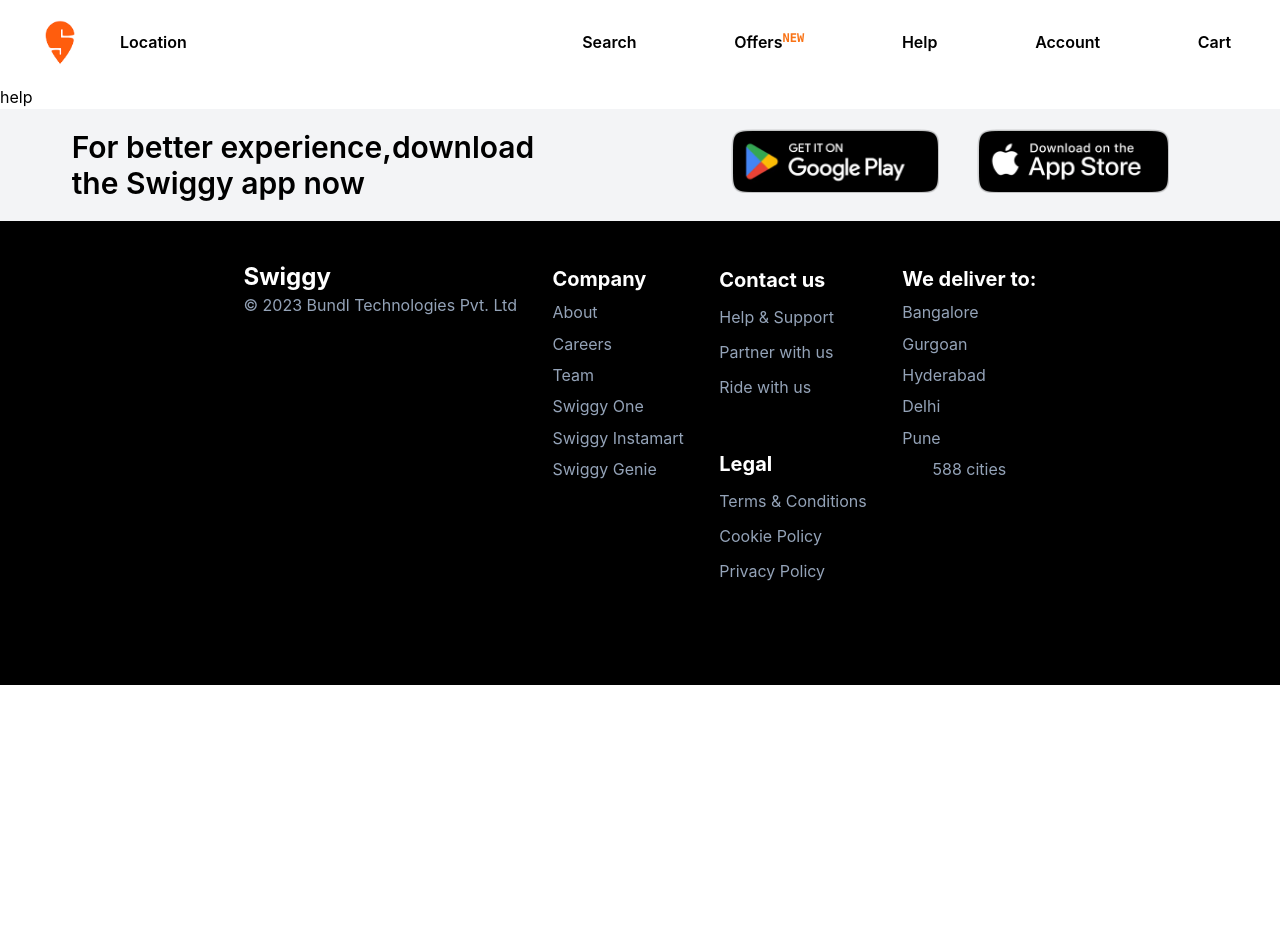
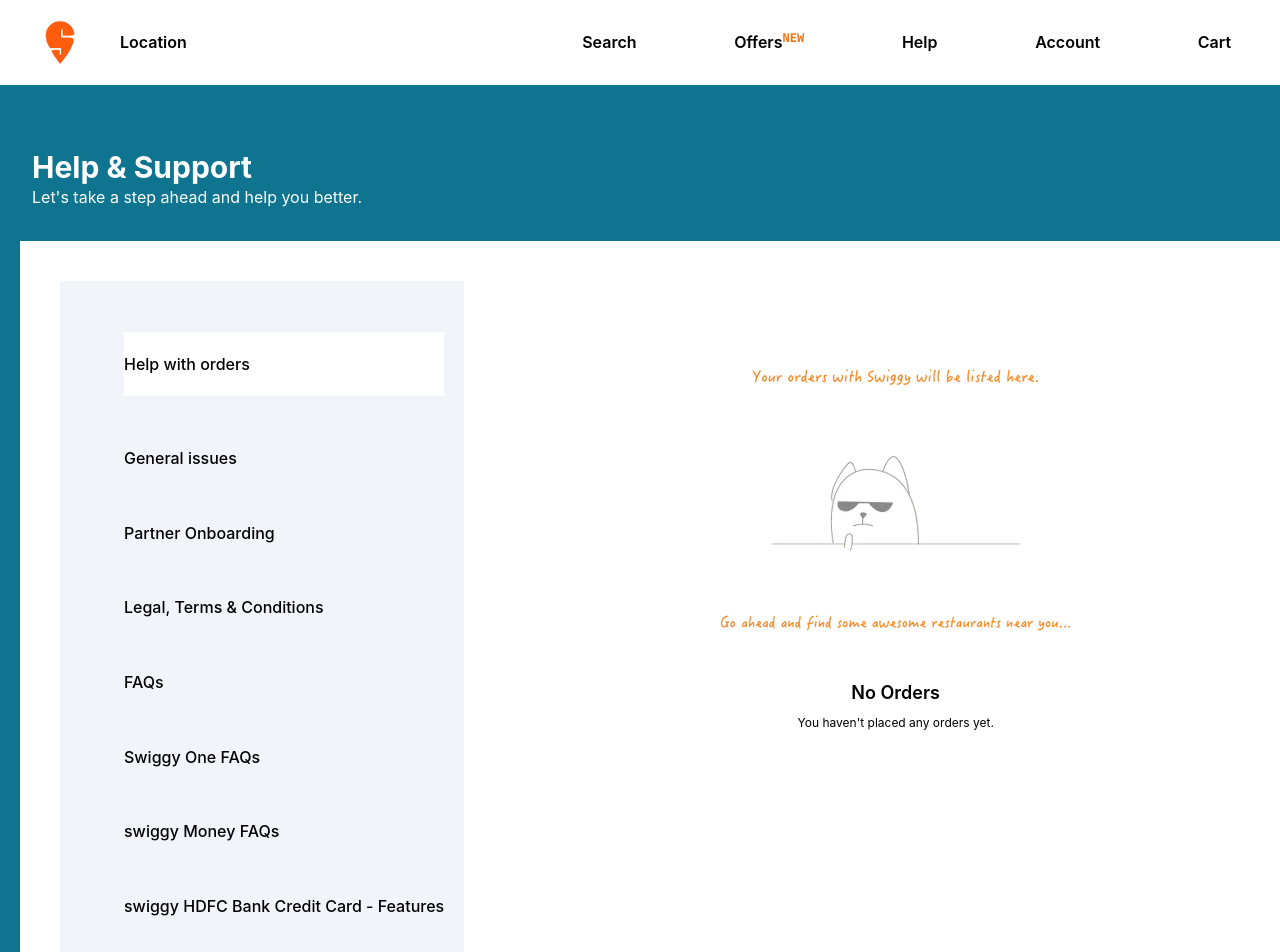
Before and after one commit to Sivasurya55528/foodapp, a React (Create React App) app: page /Help in a window 1280 px wide. Shown: the top 952 px of the page. Before the commit the page ends 800 px from the top, so only its background shows below. Built offline with nearby package versions, Linux system fonts and the light colour scheme.

Commit message:
help component was created succesfully

```diff
--- a/src/Header/HeaderMenuList/Help.js
+++ b/src/Header/HeaderMenuList/Help.js
@@ -1,9 +1,35 @@
 import React from 'react'
+
 
 const Help = () => {
     return (
-        <div>
-            <p>help</p>
+        <div className=' bg-cyan-700 h-full'>
+            <div className=' text-white pl-8 pt-16 pb-8'>
+                <h1 className=' font-bold text-3xl'>Help & Support</h1>
+                <p>Let's take a step ahead and help you better.</p>
+            </div>
+            <div className=' flex bg-white ml-5 '>
+                <div className=' flex flex-col font-medium m-10 pl-16 bg-slate-100 justify-evenly mr-32 pr-5'>
+
+                    <a href='#' className=' bg-white py-5'>Help with orders</a>
+                    <a href='#'>General issues</a>
+                    <a href='#'>Partner Onboarding</a>
+                    <a href='#'>Legal, Terms & Conditions</a>
+                    <a href='#'>FAQs</a>
+                    <a href='#'>Swiggy One FAQs</a>
+                    <a href='#'>swiggy Money FAQs</a>
+                    <a href='#'>swiggy HDFC Bank Credit Card - Features</a>
+                    <a href='#'>swiggy HDFC Bank Credit CArd - Usage</a>
+
+
+                </div>
+                <div className=' p-32 flex flex-col justify-center items-center '>
+                    <img src={require('../image/emptyMsg.png')} />
+                    <h2 className=' font-semibold text-lg mt-10 p-2'>No Orders</h2>
+                    <p className=' text-xs h-60'>You haven't placed any orders yet.</p>
+                </div>
+
+            </div>
         </div>
     )
 }
```
Also changed, not shown: src/Header/image/emptyMsg.png (added), src/myImages/emptyMsg.png (added).
